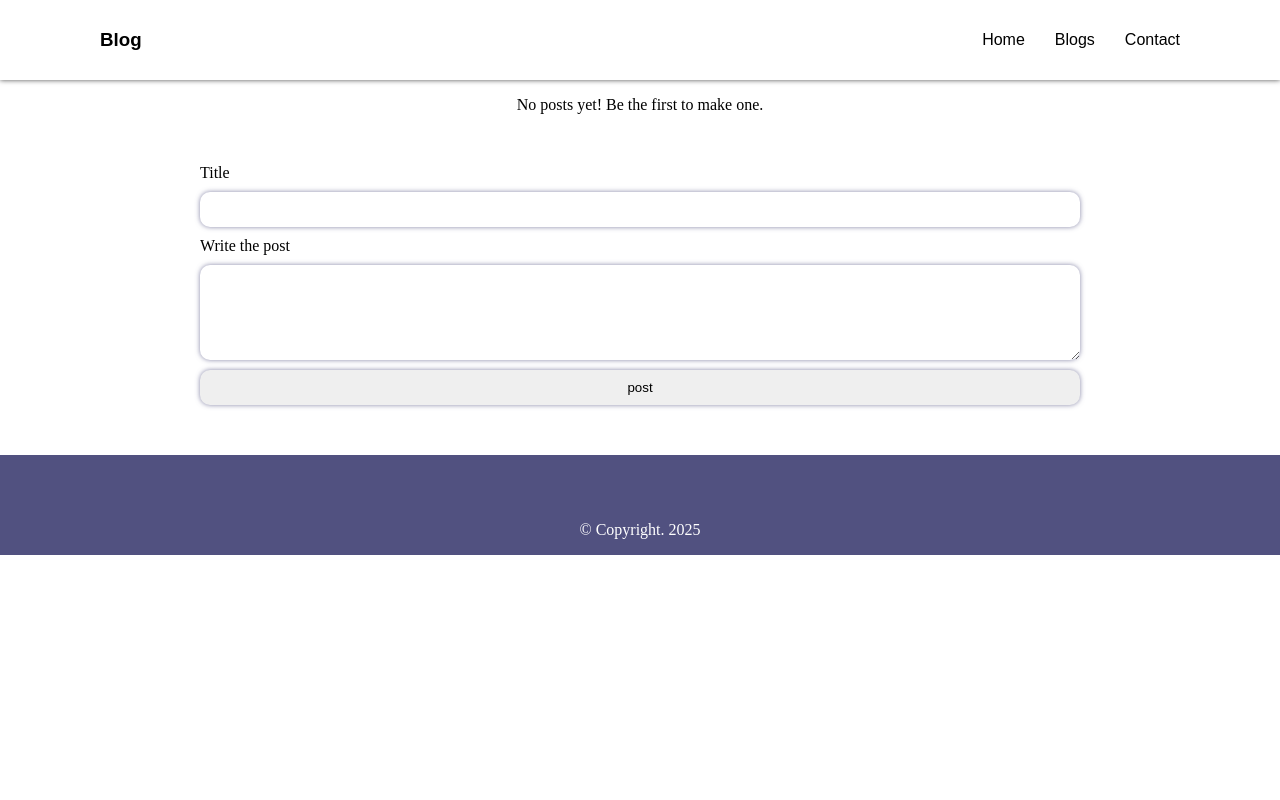
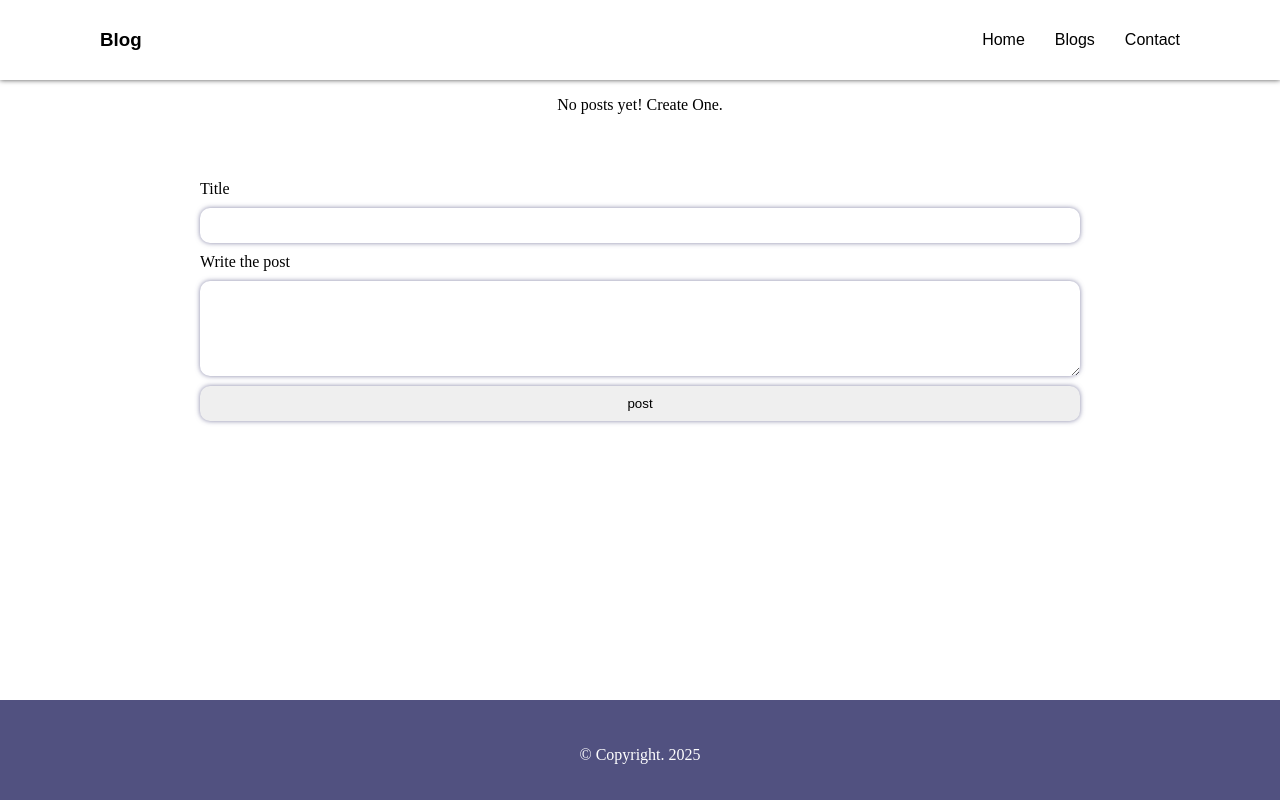
Before and after one commit to NatnaelTesfaye9098/Blog-website, a Node server app: page /Blog in a window 1280 px wide. Run offline with Node 20, Linux system fonts and the light colour scheme.

Commit message:
footer issue solved in blogs.css

```diff
--- a/public/styles/blogs.css
+++ b/public/styles/blogs.css
@@ -1,7 +1,12 @@
-body {
+html, body {
+    height: 100%;
     margin: 0;
-    padding: 0;
-    box-sizing: border-box;
+}
+
+.wrapper {
+    display: flex;
+    flex-direction: column;
+    min-height: 100vh;
 }
 
 p{
@@ -56,3 +61,7 @@ input, textarea{
     display: inline-block;
     margin-top: 10px;
 }
+
+/* .footer{
+    margin-bottom: 0px;
+} */
--- a/public/styles/footer.css
+++ b/public/styles/footer.css
@@ -1,9 +1,11 @@
 .footer{
+    box-sizing: border-box;
+    margin-top: auto;
+    margin-bottom: 0px;
     background-color:rgb(81, 81, 128);
-    display: flex;
-    justify-content: center;
+    padding: 30px;
     text-align: center;
     height: 100px;
+    width: 100vw;
     color: white;
-    align-items: end;
 }
--- a/views/blogs.ejs
+++ b/views/blogs.ejs
@@ -7,6 +7,7 @@
     <link rel="stylesheet" href="/styles/blogs.css">
 </head>
 <body>
+    <div class="wrapper">
     <%- include("partials/header.ejs")%>
             <%if(locals.arr && arr.length > 0){%>
                 <div class="postcontainer">
@@ -19,7 +20,7 @@
                     <%})%>
                 </div>
         <%}else{%>
-            <p>No posts yet! Be the first to make one.</p>
+            <p>No posts yet! Create One.</p>
         <%}%>
         <div class="container">
             <form action="/submit"  method="POST">
--- a/views/home.ejs
+++ b/views/home.ejs
@@ -16,7 +16,7 @@
         <div class="text">
             <h1>Thoughts, Stories, and Ideas Unfolded</h1>
             <p>Dive into a world of creativity, exploration, and endless possibilities, designed to spark curiosity and ignite meaningful conversations.</p>
-            <input type="text" name="email" placeholder="Subscribe to our mailing list">
+            <input type="text"  name="email" placeholder="Subscribe to our mailing list">
         </div>
         <img src="/images/18083270-removebg-preview.png" height="450px" width="450px" alt="random image from a website">
     </div>
--- a/views/partials/footer.ejs
+++ b/views/partials/footer.ejs
@@ -1,7 +1,7 @@
-<main>
-    <link rel="stylesheet" href="styles/footer.css">
-    <div class="footer">
-        <% const yr = new Date()%>
-        <p>&copy; Copyright. <%=yr.getFullYear()%></p>
-    </div>
-</main>
+<link rel="stylesheet" href="styles/footer.css">
+    <body>
+        <div class="footer">
+            <% const yr = new Date()%>
+            <p>&copy; Copyright. <%=yr.getFullYear()%></p>
+        </div>
+    </body>
```
Also changed, not shown: other parts of views/blogs.ejs (+3 -2 lines), 1 other file.
